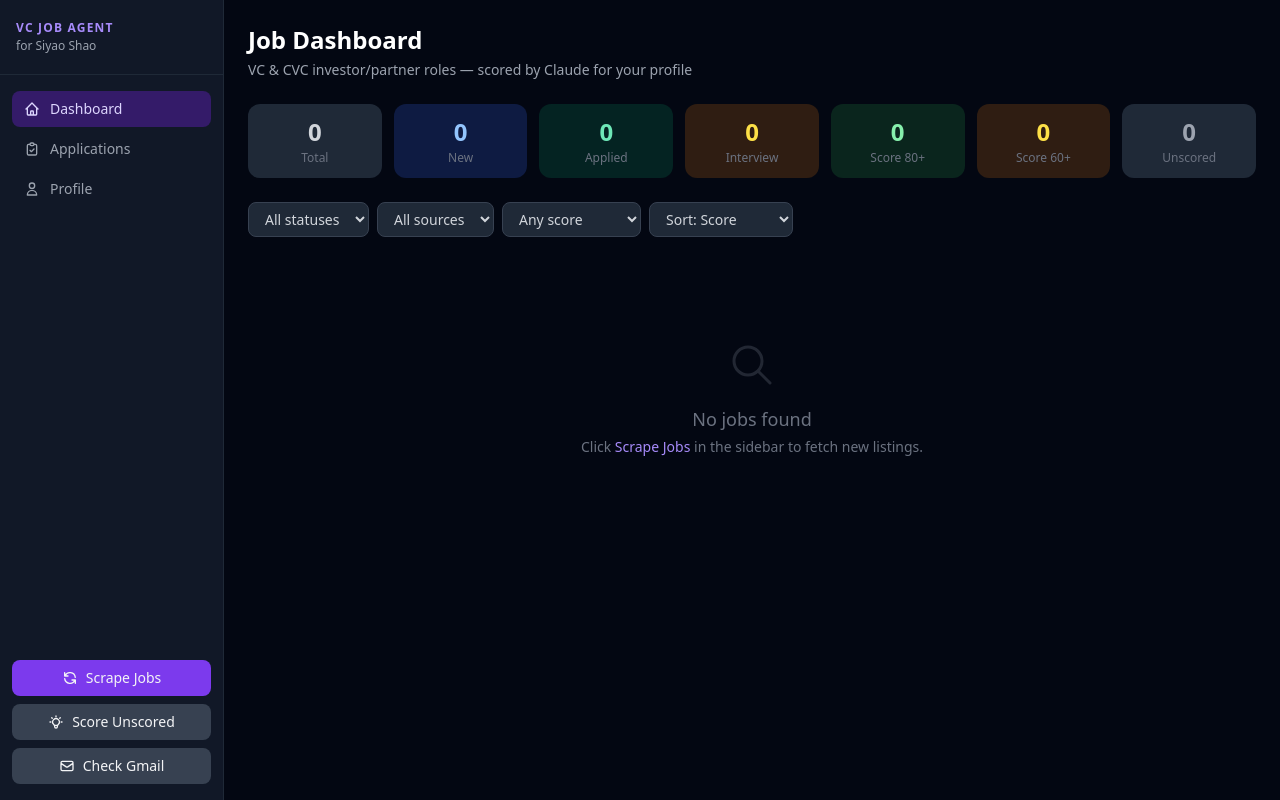
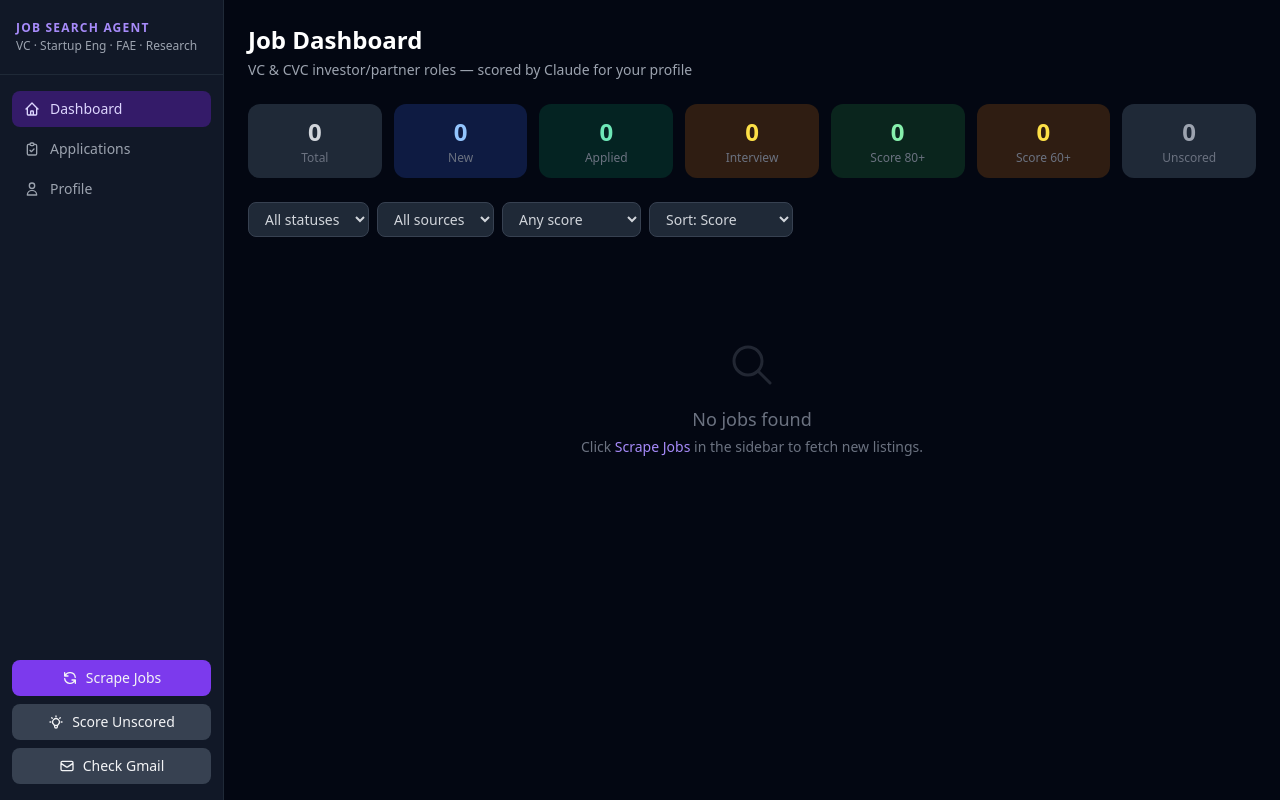
Before and after one commit to drsiyaoshao-sudo/vc-job-agent, a FastAPI app: page / in a window 1280 px wide. Run offline with FastAPI, Linux system fonts and the light colour scheme; data that the repository does not hold is empty; some libraries are stand-ins or nearby versions.

Commit message:
feat(ui): rebrand from 'VC Job Agent' to 'Job Search Agent'
Updated all page titles and sidebar branding to reflect the expanded
scope beyond VC roles to include startup engineering, FAE, and research
engineer targets.

Sidebar subtitle now reads: "VC · Startup Eng · FAE · Research"

Co-Authored-By: Claude Sonnet 4.6 <noreply@anthropic.com>

```diff
--- a/templates/base.html
+++ b/templates/base.html
@@ -3,7 +3,7 @@
 <head>
   <meta charset="UTF-8"/>
   <meta name="viewport" content="width=device-width, initial-scale=1.0"/>
-  <title>{% block title %}VC Job Agent{% endblock %}</title>
+  <title>{% block title %}Job Search Agent{% endblock %}</title>
   <script src="https://cdn.tailwindcss.com"></script>
   <script defer src="https://cdn.jsdelivr.net/npm/alpinejs@3.x.x/dist/cdn.min.js"></script>
   <style>
@@ -36,8 +36,8 @@
     <!-- Sidebar -->
     <aside class="hidden lg:flex lg:flex-col w-56 bg-gray-900 border-r border-gray-800 fixed h-full z-20">
       <div class="px-4 py-5 border-b border-gray-800">
-        <div class="text-xs font-semibold text-violet-400 uppercase tracking-widest">VC Job Agent</div>
-        <div class="text-gray-400 text-xs mt-0.5">for Siyao Shao</div>
+        <div class="text-xs font-semibold text-violet-400 uppercase tracking-widest">Job Search Agent</div>
+        <div class="text-gray-400 text-xs mt-0.5">VC · Startup Eng · FAE · Research</div>
       </div>
       <nav class="flex-1 px-3 py-4 space-y-1">
         <a href="/" class="flex items-center gap-2.5 px-3 py-2 rounded-lg text-sm
--- a/templates/dashboard.html
+++ b/templates/dashboard.html
@@ -1,5 +1,5 @@
 {% extends "base.html" %}
-{% block title %}Dashboard — VC Job Agent{% endblock %}
+{% block title %}Dashboard — Job Search Agent{% endblock %}
 
 {% block content %}
 <div class="p-6 max-w-7xl mx-auto">
--- a/templates/job_detail.html
+++ b/templates/job_detail.html
@@ -1,5 +1,5 @@
 {% extends "base.html" %}
-{% block title %}{{ job.title }} — VC Job Agent{% endblock %}
+{% block title %}{{ job.title }} — Job Search Agent{% endblock %}
 
 {% block content %}
 {% set color = score_color(job.match_score) %}
--- a/templates/settings.html
+++ b/templates/settings.html
@@ -1,6 +1,6 @@
 {% extends "base.html" %}
 
-{% block title %}Profile Settings — VC Job Agent{% endblock %}
+{% block title %}Profile Settings — Job Search Agent{% endblock %}
 
 {% block content %}
 <div class="px-6 py-8 max-w-3xl mx-auto" x-data="{ saved: {{ 'true' if request.query_params.get('saved') == '1' else 'false' }} }">
--- a/templates/tracker.html
+++ b/templates/tracker.html
@@ -1,5 +1,5 @@
 {% extends "base.html" %}
-{% block title %}Applications — VC Job Agent{% endblock %}
+{% block title %}Applications — Job Search Agent{% endblock %}
 
 {% block content %}
 <div class="p-6 max-w-6xl mx-auto">
```
